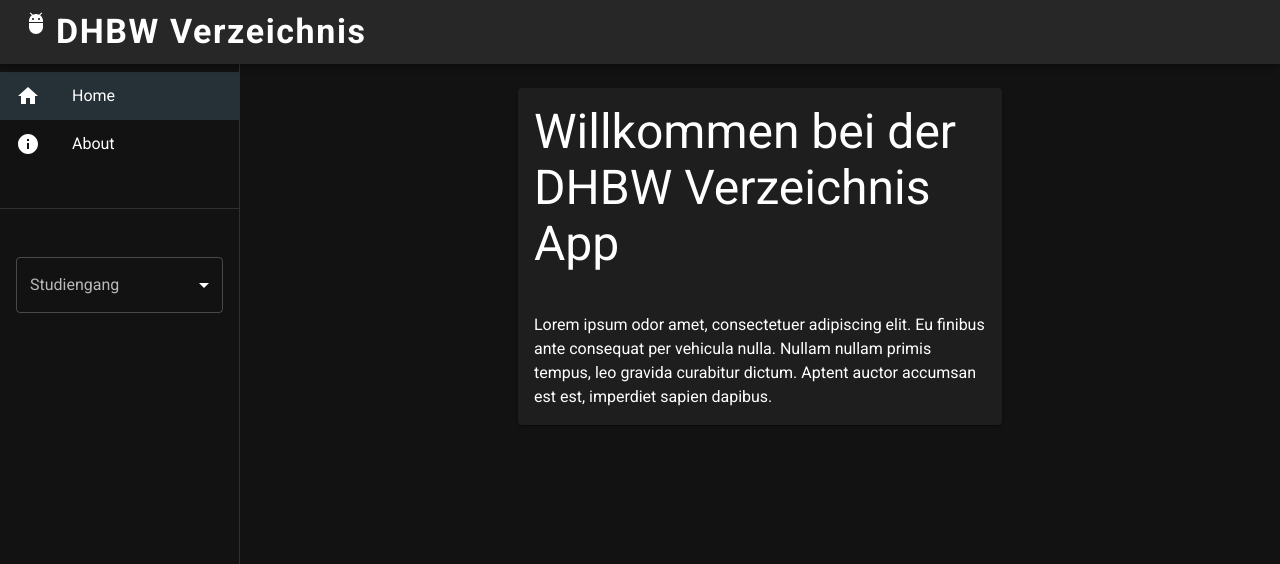
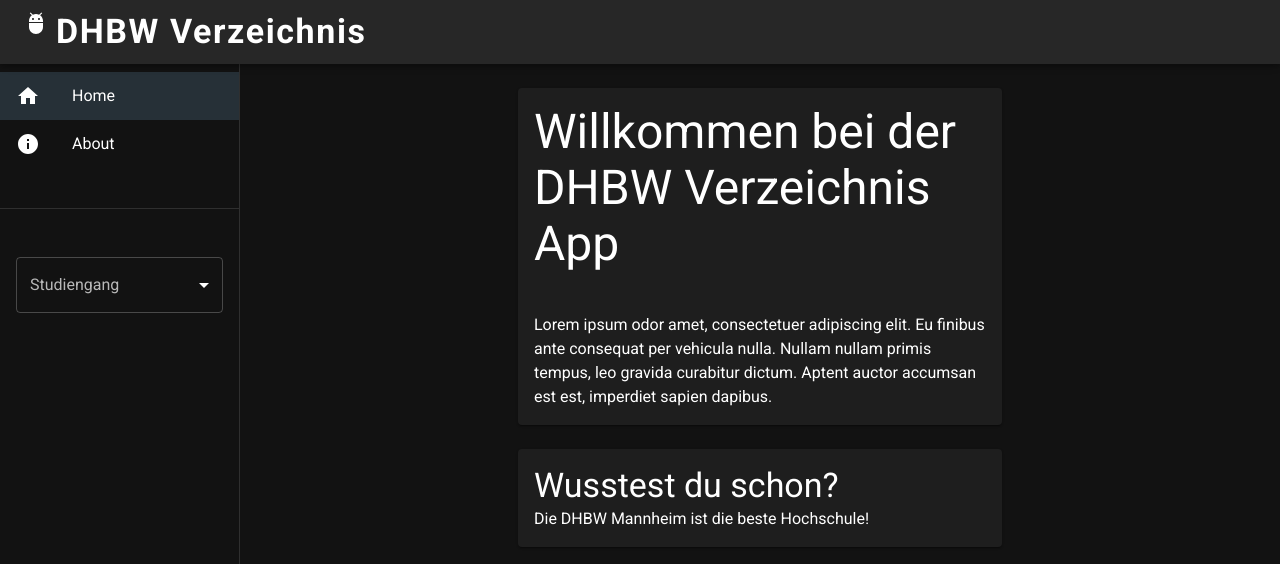
Before and after one commit to Tamaritter/Verzeichnis-App, a Next.js app: page / in a window 1280 px wide. Shown: the top 564 px of the page. Built offline with nearby package versions, Linux system fonts and the light colour scheme; no server answers; what @mui/material-nextjs would draw is missing.

Commit message:
Add MOTD to the home Page

```diff
--- /dev/null
+++ b/src/app/Motd.tsx
@@ -0,0 +1,28 @@
+import {Paper, Typography} from "@mui/material";
+import {readCookie} from "@/cookieManager";
+import motd from "@/content/motd.json";
+import {SubjectCategory, subjects} from "@/content/subjects";
+
+export default async function Motd() {
+
+    const subjectString = await readCookie<string>("subject");
+    const subject = subjectString ? subjects.get(subjectString) : undefined;
+    const subjectCategory = subject ? subject.category : SubjectCategory.DHBW;
+
+    const filteredMotd = motd.filter((entry) => entry.tags.includes(subjectCategory) || entry.tags.includes(SubjectCategory.DHBW));
+    if (filteredMotd.length === 0) {
+        return null;
+    }
+    const randomMotd = filteredMotd[Math.floor(Math.random() * filteredMotd.length)];
+
+    return (
+        <Paper sx={{p:2}}>
+            <Typography variant="h4">
+                Wusstest du schon?
+            </Typography>
+            <Typography>
+                {randomMotd.de}
+            </Typography>
+        </Paper>
+    )
+}
--- a/src/app/page.tsx
+++ b/src/app/page.tsx
@@ -1,6 +1,7 @@
 import Grid from '@mui/material/Grid2';
 import {Paper, Typography} from "@mui/material";
 import {Defaults} from "@/appDefaults";
+import Motd from "@/app/Motd";
 
 export default function Home() {
     return (
@@ -18,6 +19,11 @@
                 </Paper>
             </Grid>
             <Grid size={{xs: 0, sm: 3}}/>
+                <Grid size={{xs: 0, sm: 3}}/>
+            <Grid size={{xs: 12, sm: 6}}>
+                <Motd />
+            </Grid>
+            <Grid size={{xs: 0, sm: 3}}/>
         </Grid>
     );
 }
```
